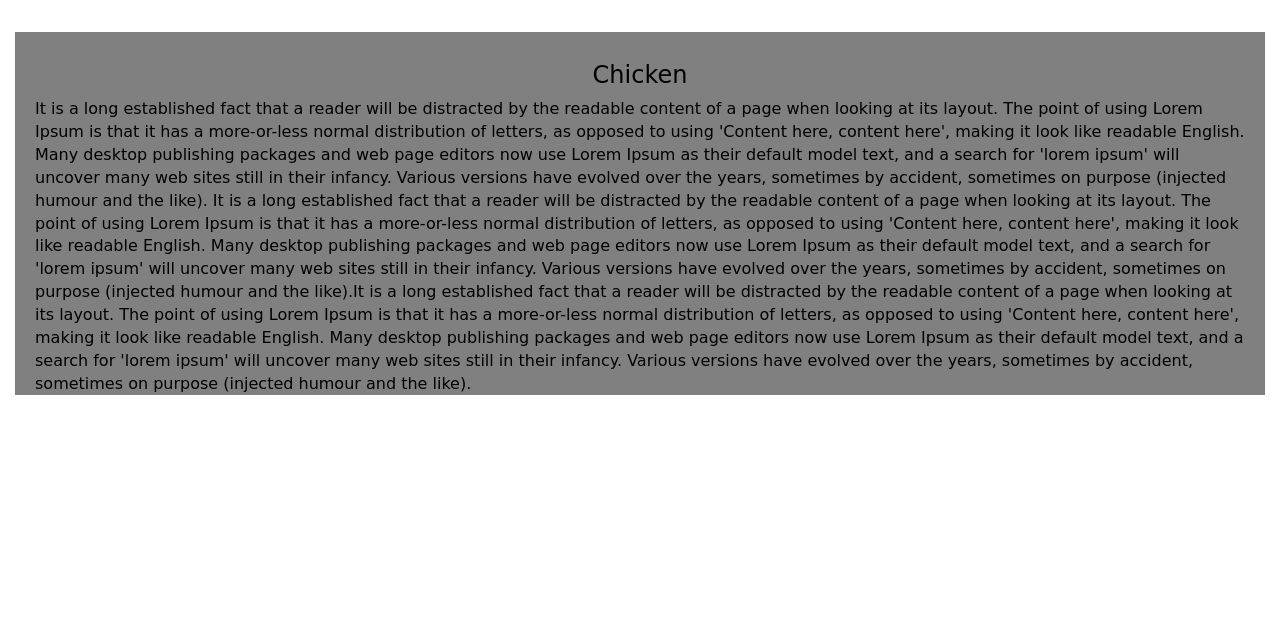
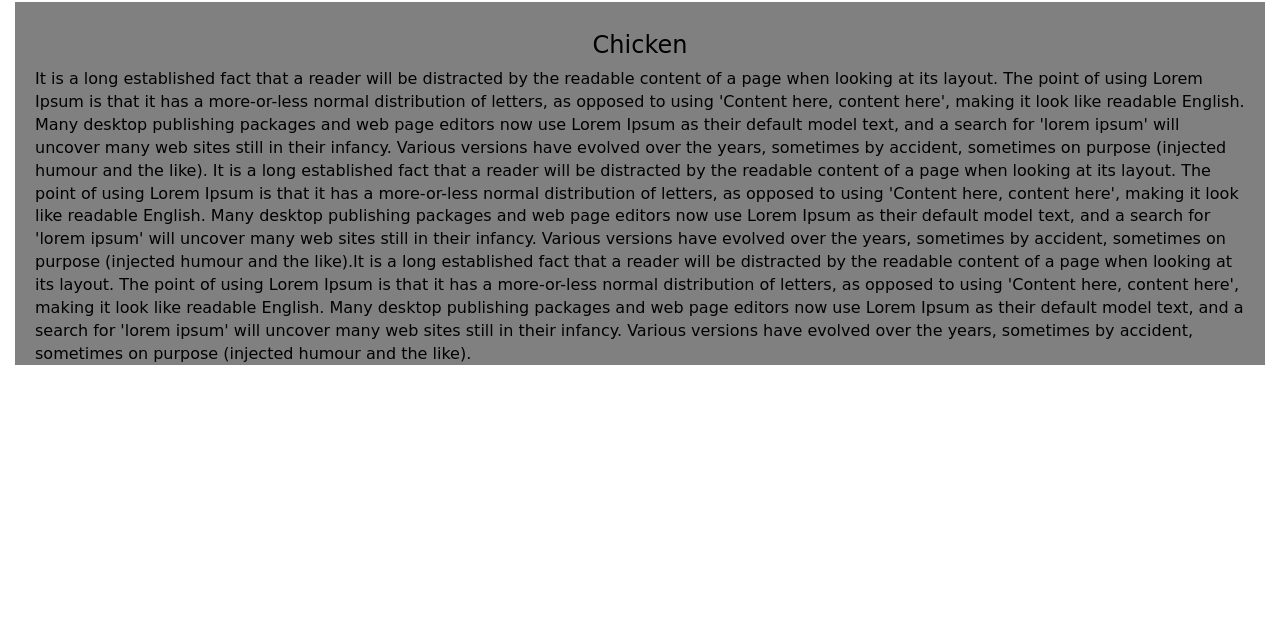
Before and after one commit to Kateryna007/Module-3-test, a plain HTML site: page solution/index.html in a window 1280 px wide. Shown: the part 171-800 px from the top of the page. Drawn offline with Linux system fonts and the light colour scheme; a script that the page names is missing; a web font is replaced by a local one.

Commit message:
Update styles.css

```diff
--- a/solution/css/styles.css
+++ b/solution/css/styles.css
@@ -2,7 +2,7 @@ body {
   font-size: 16px;
   color: black;
     font-family: 'Baloo Paaji', cursive;
-   padding-top: 90px;
+   padding-top: 60px;
 }
 section {
   background-color: grey;
@@ -57,7 +57,7 @@ h1{
 #nav-list {
   margin-top: 10px;
   position: relative;
-  background: green;
+
 
 
 }
```
